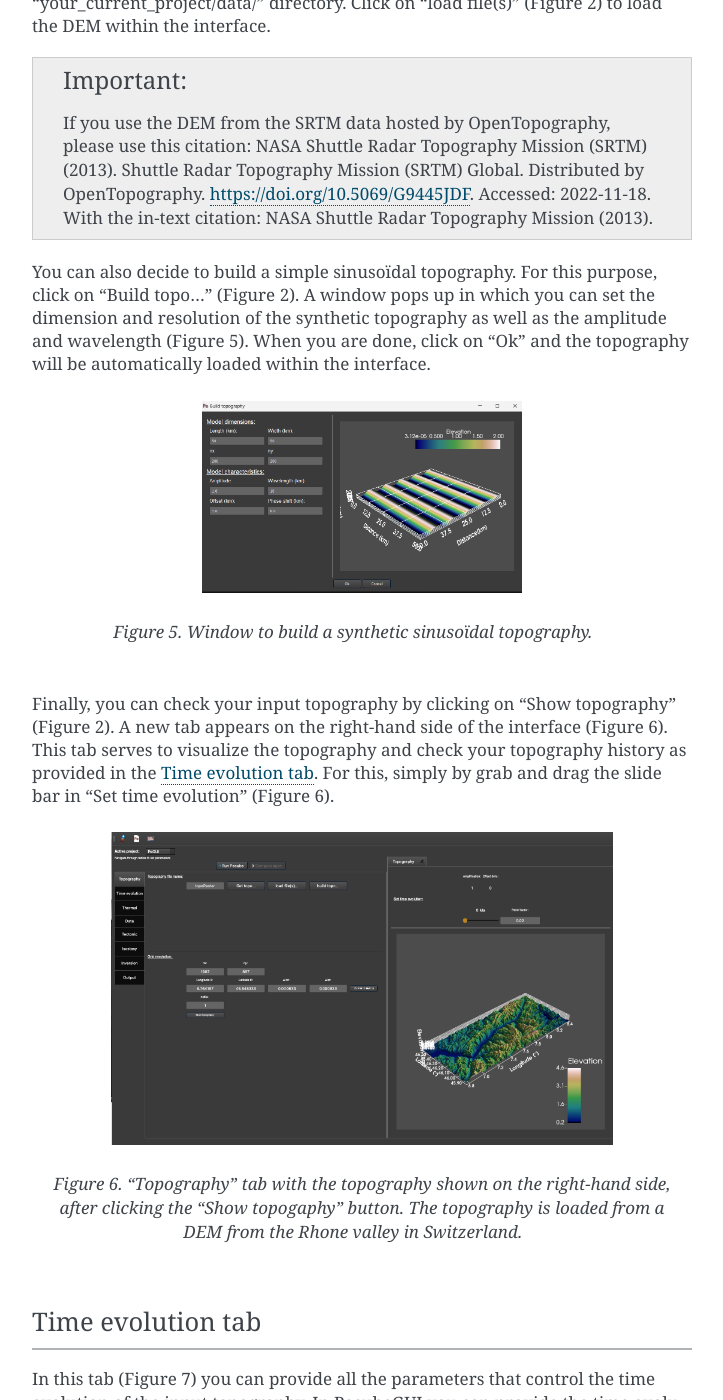
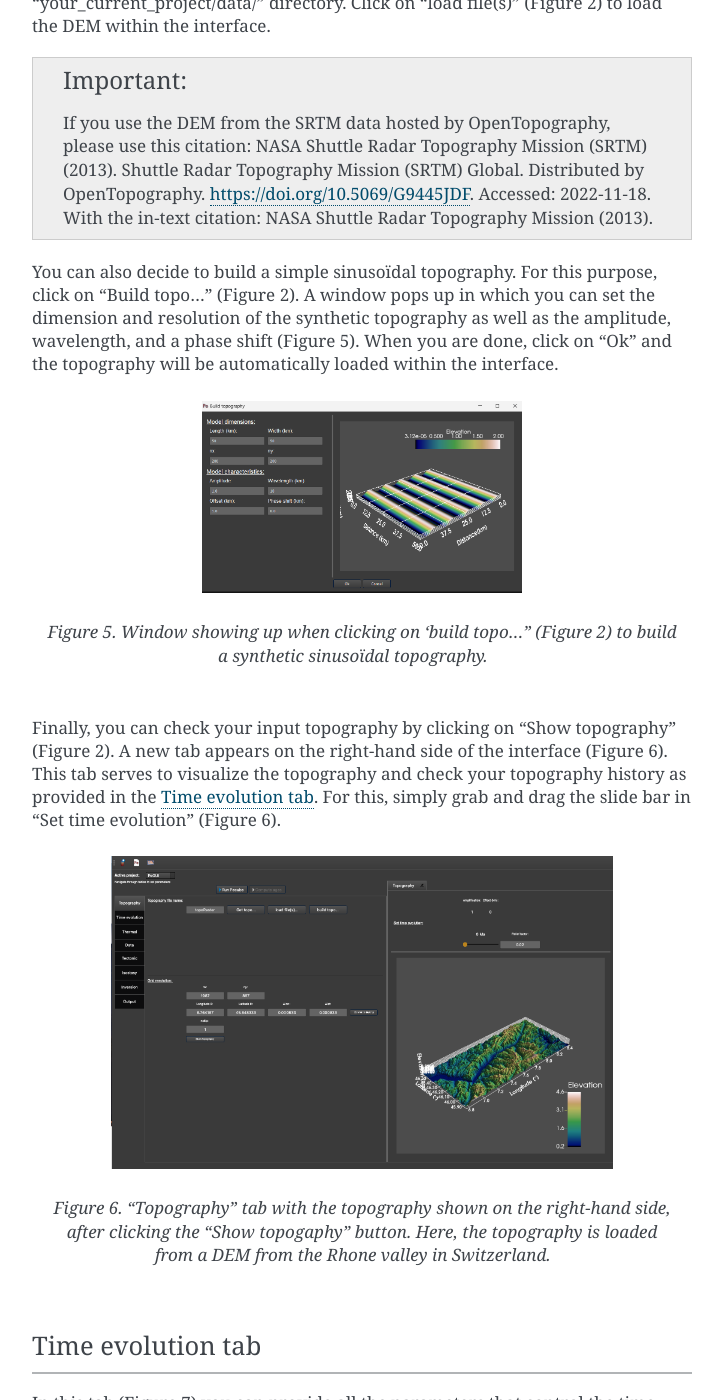
Before and after one commit to MBernAca/PecubeGUI_Doc, a Sphinx documentation site: the page built from docs/source/Usage.rst, in a window 1280 px wide and 1400 px high, scrolled down 3323 px. Shown: the whole window, without its empty margins (388-1111 px from the left). Built offline with Sphinx 7.4.7, drawn with Linux system fonts in a browser that asks for light colours.

Commit message:
Update Usage.rst

```diff
--- a/docs/source/Usage.rst
+++ b/docs/source/Usage.rst
@@ -82,21 +82,21 @@
 .. important:: If you use the DEM from the SRTM data hosted by OpenTopography, please use this citation: NASA Shuttle Radar Topography Mission (SRTM) (2013). Shuttle Radar Topography Mission (SRTM) Global. Distributed by OpenTopography. https://doi.org/10.5069/G9445JDF. Accessed: 2022-11-18. With the in-text citation: NASA Shuttle Radar Topography Mission (2013).
 
 
-| You can also decide to build a simple sinusoïdal topography. For this purpose, click on "Build topo..." (Figure 2). A window pops up in which you can set the dimension and resolution of the synthetic topography as well as the amplitude and wavelength (Figure 5). When you are done, click on "Ok" and the topography will be automatically loaded within the interface.
+| You can also decide to build a simple sinusoïdal topography. For this purpose, click on "Build topo..." (Figure 2). A window pops up in which you can set the dimension and resolution of the synthetic topography as well as the amplitude, wavelength, and a phase shift (Figure 5). When you are done, click on "Ok" and the topography will be automatically loaded within the interface.
 
 .. figure:: ../images/BuildTopo.png
   :align: center
   :scale: 30
 
-  *Figure 5. Window to build a synthetic sinusoïdal topography.*
+  *Figure 5. Window showing up when clicking on 'build topo..." (Figure 2) to build a synthetic sinusoïdal topography.*
 
-| Finally, you can check your input topography by clicking on “Show topography” (Figure 2). A new tab appears on the right-hand side of the interface (Figure 6). This tab serves to visualize the topography and check your topography history as provided in the :ref:`Time-evolution-tab`. For this, simply by grab and drag the slide bar in “Set time evolution” (Figure 6).
+| Finally, you can check your input topography by clicking on “Show topography” (Figure 2). A new tab appears on the right-hand side of the interface (Figure 6). This tab serves to visualize the topography and check your topography history as provided in the :ref:`Time-evolution-tab`. For this, simply grab and drag the slide bar in “Set time evolution” (Figure 6).
 
 .. figure:: ../images/setTopography.png
     :scale: 30
     :align: center
 
-    *Figure 6. "Topography" tab with the topography shown on the right-hand side, after clicking the "Show topogaphy" button. The topography is loaded from a DEM from the Rhone valley in Switzerland.*
+    *Figure 6. "Topography" tab with the topography shown on the right-hand side, after clicking the "Show topogaphy" button. Here, the topography is loaded from a DEM from the Rhone valley in Switzerland.*
 
 
 .. _Time-evolution-tab:
```
